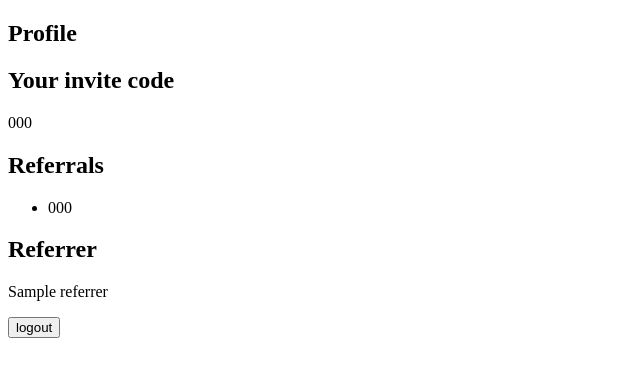
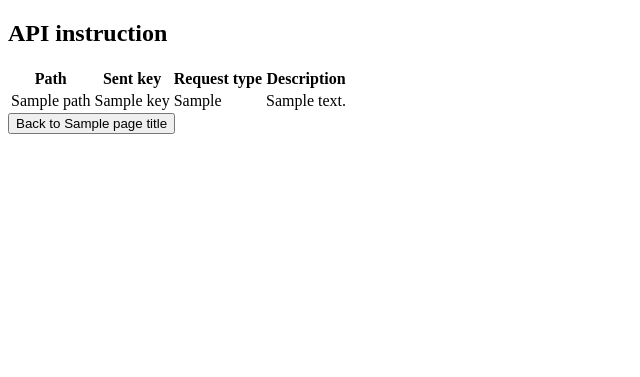
Before and after one commit to iliasamodin/referral_system_with_api-python3.10.4, a Django app: template referral/templates/referral/profile_in_referral_program.html in a window 1280 px wide. Shown: the top 377 px of the page, without its empty margins (0-640 px from the left). Run offline with Django 3.2, Linux system fonts and the light colour scheme; the template is opened without the code that fills it: most values are stand-ins (such as "Sample title", 1, 10 or a date in 2020).

Commit message:
add instruction to views

```diff
--- a/templates/index.html
+++ b/templates/index.html
@@ -7,7 +7,24 @@
     <body>
         <div class="centering_container">
             <div class="centered_item">
+                {% if instructions %}
+                {% include "instruction/instruction_table.html" %}
+                <form method="get">
+                    <button
+                        type="submit"
+                        name="section"
+                        value="{{ page_title }}">
+                        Back to {{ page_title }}
+                    </button>
+                </form>
+                {% else %}
                 {% block application %}{% endblock %}
+                <form method="get">
+                    <button type="submit" name="section" value="Instruction">
+                        Open API Instructions
+                    </button>
+                </form>
+                {% endif %}
             </div>
         </div>
     </body>
--- /dev/null
+++ b/templates/instruction/instruction_table.html
@@ -0,0 +1,20 @@
+<article class="instruction">
+    <h2>API instruction</h2>
+
+    <table>
+        <tr>
+            <th>Path</th>
+            <th>Sent key</th>
+            <th>Request type</th>
+            <th>Description</th>
+        </tr>
+        {% for instruction in instructions %}
+        <tr>
+            <td>{{ instruction.api_path.path }}</td>
+            <td>{{ instruction.key }}</td>
+            <td>{{ instruction.request_type }}</td>
+            <td>{{ instruction.description }}</td>
+        </tr>
+        {% endfor %}
+    </table>
+</article>
```
Also changed, not shown: account/views.py (+31 -22 lines), referral/views.py (+28 -22 lines), referral_system/settings.py (+8 -0 lines), db.sqlite3.
